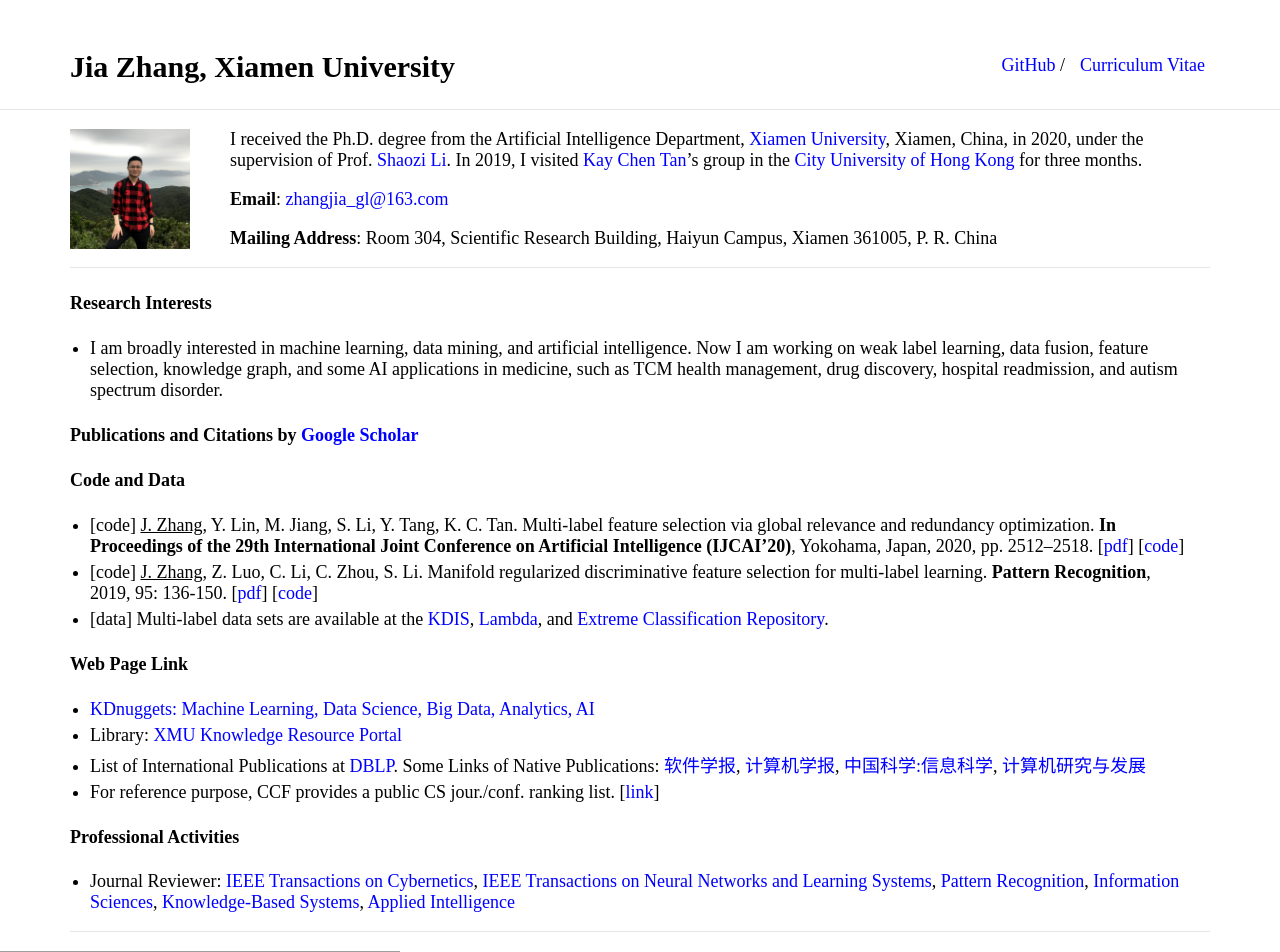
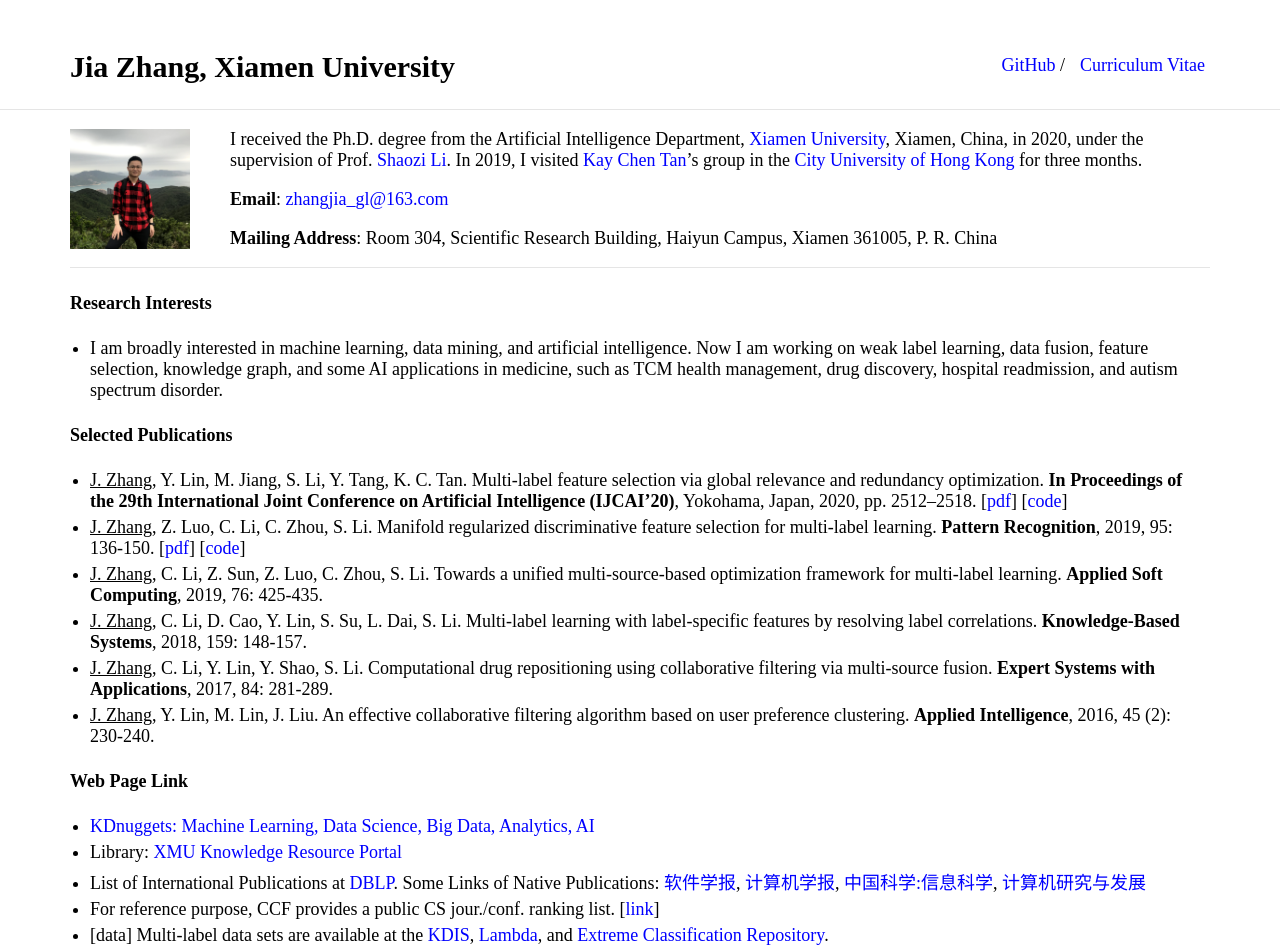
Before and after one commit to jiazhang-ml/jiazhang-ml.github.io, a Jekyll site: the page built from index.md, in a window 1280 px wide. Shown: the top 952 px of the page. Built offline with Jekyll 4.4.1, drawn with Linux system fonts in a browser that asks for light colours; grey boxes are pictures that could not be loaded.

Commit message:
Update index.md

```diff
--- a/index.md
+++ b/index.md
@@ -17,17 +17,20 @@ I received the Ph.D. degree from the Artificial Intelligence Department, [Xiamen
 
 * I am broadly interested in machine learning, data mining, and artificial intelligence. Now I am working on weak label learning, data fusion, feature selection, knowledge graph, and some AI applications in medicine, such as TCM health management, drug discovery, hospital readmission, and autism spectrum disorder.
 
-#### Publications and Citations by [Google Scholar](https://scholar.google.com.hk/citations?user=yBaTk-gAAAAJ&hl=en)
-#### Code and Data
-* [code] <u>J. Zhang</u>, Y. Lin, M. Jiang, S. Li, Y. Tang, K. C. Tan. Multi-label feature selection via global relevance and redundancy optimization. **In Proceedings of the 29th International Joint Conference on Artificial Intelligence (IJCAI’20)**, Yokohama, Japan, 2020, pp. 2512–2518. [[pdf](0348.pdf)] [[code](GRRO-master.zip)]
-* [code] <u>J. Zhang</u>, Z. Luo, C. Li, C. Zhou, S. Li. Manifold regularized discriminative feature selection for multi-label learning. **Pattern Recognition**, 2019, 95: 136-150. [[pdf](1-s2.0-S0031320319302341-main.pdf)] [[code](MDFS-master.zip)]
-* [data] Multi-label data sets are available at the [KDIS](http://www.uco.es/kdis/mllresources/), [Lambda](http://www.lamda.nju.edu.cn/files/MDDM-expdata.rar), and [Extreme Classification Repository](http://manikvarma.org/downloads/XC/XMLRepository.html).
+#### Selected Publications
+* <u>J. Zhang</u>, Y. Lin, M. Jiang, S. Li, Y. Tang, K. C. Tan. Multi-label feature selection via global relevance and redundancy optimization. **In Proceedings of the 29th International Joint Conference on Artificial Intelligence (IJCAI’20)**, Yokohama, Japan, 2020, pp. 2512–2518. [[pdf](0348.pdf)] [[code](GRRO-master.zip)]
+* <u>J. Zhang</u>, Z. Luo, C. Li, C. Zhou, S. Li. Manifold regularized discriminative feature selection for multi-label learning. **Pattern Recognition**, 2019, 95: 136-150. [[pdf](1-s2.0-S0031320319302341-main.pdf)] [[code](MDFS-master.zip)]
+* <u>J. Zhang</u>, C. Li, Z. Sun, Z. Luo, C. Zhou, S. Li. Towards a unified multi-source-based optimization framework for multi-label learning. **Applied Soft Computing**, 2019, 76: 425-435.
+* <u>J. Zhang</u>, C. Li, D. Cao, Y. Lin, S. Su, L. Dai, S. Li. Multi-label learning with label-specific features by resolving label correlations. **Knowledge-Based Systems**, 2018, 159: 148-157.
+* <u>J. Zhang</u>, C. Li, Y. Lin, Y. Shao, S. Li. Computational drug repositioning using collaborative filtering via multi-source fusion. **Expert Systems with Applications**, 2017, 84: 281-289.
+* <u>J. Zhang</u>, Y. Lin, M. Lin, J. Liu. An effective collaborative filtering algorithm based on user preference clustering. **Applied Intelligence**, 2016, 45 (2): 230-240.
 
 #### Web Page Link
 * [KDnuggets: Machine Learning, Data Science, Big Data, Analytics, AI](https://www.kdnuggets.com/)
 * Library: [XMU Knowledge Resource Portal](https://library.xmu.edu.cn/)
 * List of International Publications at [DBLP](https://dblp.uni-trier.de/db/). Some Links of Native Publications: [软件学报](http://navi.cnki.net/knavi/JournalDetail?pcode=CJFD&pykm=RJXB), [计算机学报](http://navi.cnki.net/knavi/JournalDetail?pcode=CJFD&pykm=JSJX), [中国科学:信息科学](http://navi.cnki.net/knavi/JournalDetail?pcode=CJFD&pykm=PZKX), [计算机研究与发展](http://navi.cnki.net/knavi/JournalDetail?pcode=CJFD&pykm=JFYZ)
 * For reference purpose, CCF provides a public CS jour./conf. ranking list. [[link](https://www.ccf.org.cn/Academic_Evaluation/By_category/)]
+* [data] Multi-label data sets are available at the [KDIS](http://www.uco.es/kdis/mllresources/), [Lambda](http://www.lamda.nju.edu.cn/files/MDDM-expdata.rar), and [Extreme Classification Repository](http://manikvarma.org/downloads/XC/XMLRepository.html).
 
 #### Professional Activities
 * Journal Reviewer: [IEEE Transactions on Cybernetics](https://mc.manuscriptcentral.com/cyb-ieee), [IEEE Transactions on Neural Networks and Learning Systems](https://mc.manuscriptcentral.com/tnnls), [Pattern Recognition](https://www.journals.elsevier.com/pattern-recognition/), [Information Sciences](https://www.journals.elsevier.com/information-sciences), [Knowledge-Based Systems](https://www.journals.elsevier.com/knowledge-based-systems), [Applied Intelligence](https://www.editorialmanager.com/apin/Default.aspx)
```
